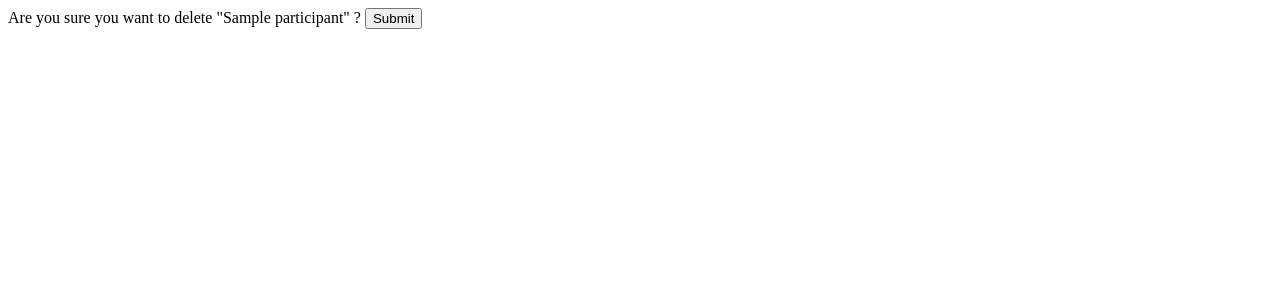
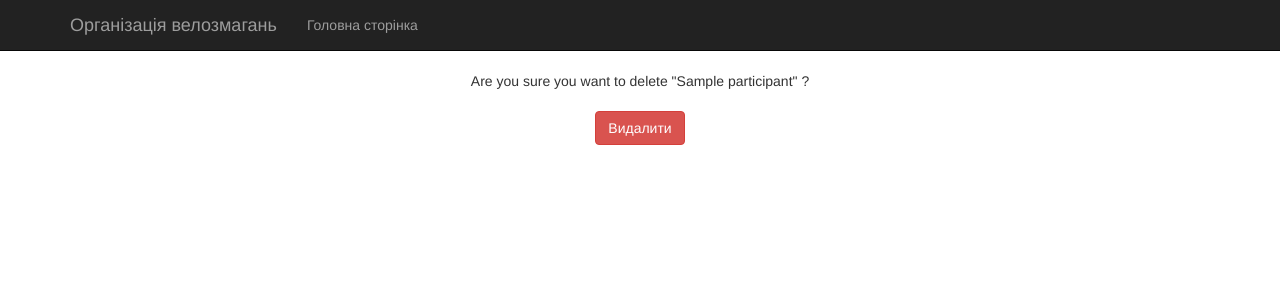
Before and after one commit to slavaxd/django_kursach, a Django app: page /edit/participant/delete/1/ in a window 1280 px wide. Shown: the top 300 px of the page. Run offline with Django 3.2, Linux system fonts and the light colour scheme; tables that the repository leaves empty hold one stand-in row (values such as "Sample post"); some libraries are stand-ins or nearby versions.

Commit message:
delete and add form

```diff
--- a/templates/allinone/participant_confirm_delete.html
+++ b/templates/allinone/participant_confirm_delete.html
@@ -1,4 +1,7 @@
-<form method="post">{% csrf_token %}
-    Are you sure you want to delete "{{ object }}" ?
-    <input type="submit" value="Submit" />
-</form>
+{% extends "base_delete_confirm.html" %}
+{% block content %}
+    <form align="center" method="post">{% csrf_token %}
+        Are you sure you want to delete "{{ object }}" ?
+        <br><br><button type="submit" class="btn btn-danger">Видалити</button>
+    </form>
+    {% endblock %}
--- /dev/null
+++ b/templates/base_delete_confirm.html
@@ -0,0 +1,51 @@
+<!DOCTYPE html>
+<html lang="en">
+  <head>
+    <meta charset="utf-8">
+    <meta http-equiv="X-UA-Compatible" content="IE=edge">
+    <meta name="viewport" content="width=device-width, initial-scale=1">
+    <!-- The above 3 meta tags *must* come first in the head; any other head content must come *after* these tags -->
+    <title>Організація змагань з велоспорту</title>
+
+    <!-- Bootstrap -->
+    <link href="../../../../static/bootstrap-3.3.2-dist/css/bootstrap.min.css" rel="stylesheet">
+
+    <!-- HTML5 shim and Respond.js for IE8 support of HTML5 elements and media queries -->
+    <!-- WARNING: Respond.js doesn't work if you view the page via file:// -->
+    <!--[if lt IE 9]>
+      <script src="https://oss.maxcdn.com/html5shiv/3.7.3/html5shiv.min.js"></script>
+      <script src="https://oss.maxcdn.com/respond/1.4.2/respond.min.js"></script>
+    <![endif]-->
+  </head>
+  <body>
+    <nav class="navbar navbar-inverse navbar-fixed-top">
+      <div class="container">
+        <div class="navbar-header">
+          <button type="button" class="navbar-toggle collapsed" data-toggle="collapse" data-target="#navbar" aria-expanded="false" aria-controls="navbar">
+            <span class="sr-only">Toggle navigation</span>
+            <span class="icon-bar"></span>
+            <span class="icon-bar"></span>
+            <span class="icon-bar"></span>
+          </button>
+          <a class="navbar-brand" href="#">Організація велозмагань</a>
+        </div>
+        <div id="navbar" class="collapse navbar-collapse">
+          <ul class="nav navbar-nav">
+            <li><a href="/">Головна сторінка</a></li>
+            <li class="active"></li>
+          </ul>
+        </div><!--/.nav-collapse -->
+      </div>
+    </nav>
+
+    {% block content %}
+
+    {% endblock %}
+
+       <!-- /.container -->
+    <!-- jQuery (necessary for Bootstrap's JavaScript plugins) -->
+    <script src="../../../../static/js/jquery-3.2.1.min.js"></script>
+    <!-- Include all compiled plugins (below), or include individual files as needed -->
+    <script src="../../../../static/bootstrap-3.3.2-dist/js/bootstrap.min.js"></script>
+  </body>
+</html>
```
Also changed, not shown: templates/allinone/participant_form.html (+7 -2 lines).
